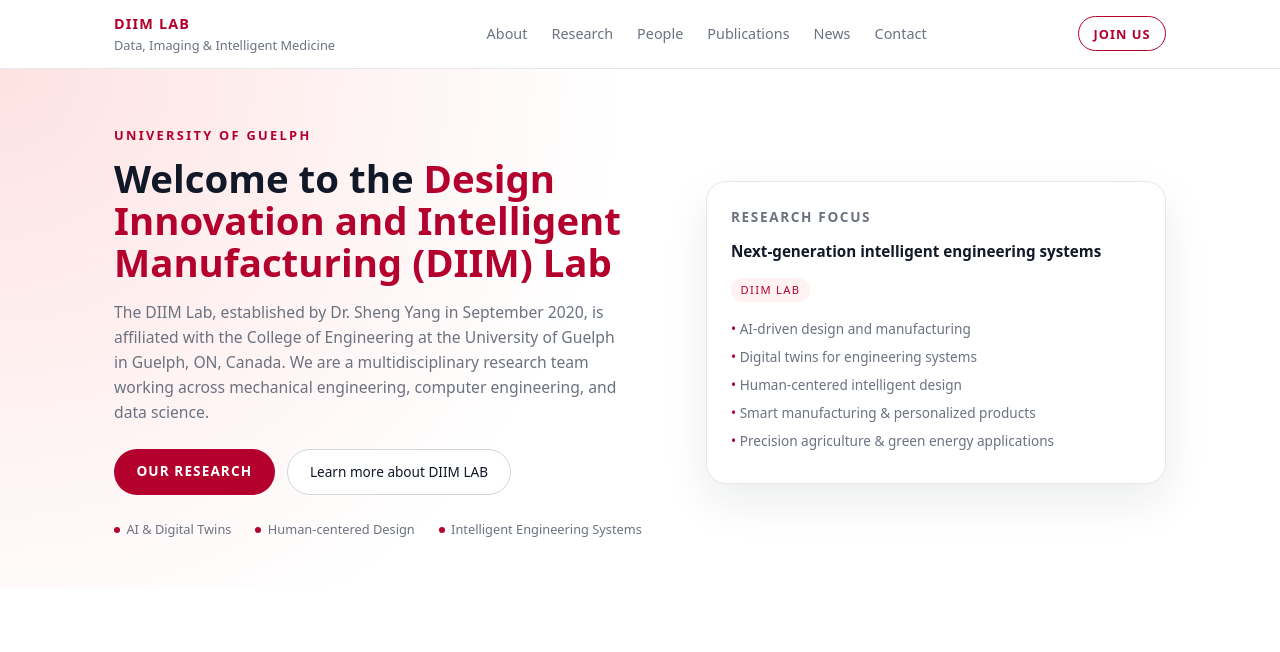
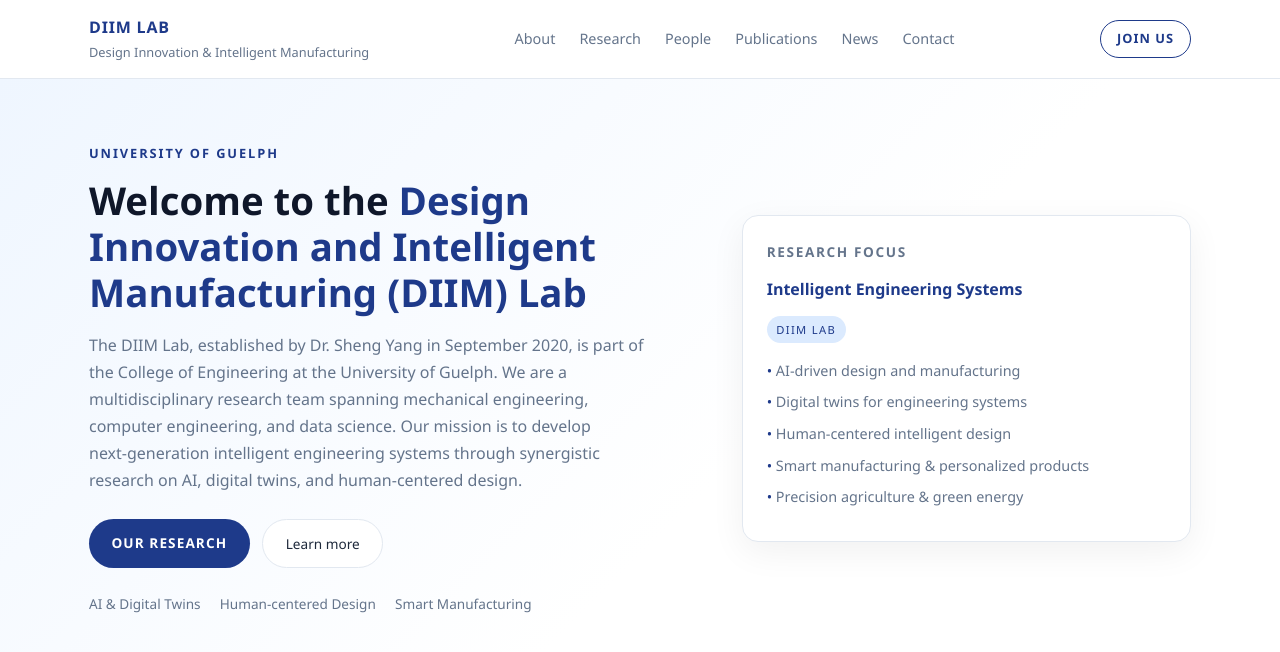
Before and after one commit to alirezanaseri2000/my-lab-site, a plain HTML site: page index.html in a window 1280 px wide. Drawn offline with Linux system fonts and the light colour scheme.

Commit message:
Update index.html

```diff
--- a/index.html
+++ b/index.html
@@ -2,30 +2,31 @@
 <html lang="en">
 <head>
   <meta charset="UTF-8" />
-  <title>DIIM LAB | Home</title>
+  <title>DIIM LAB | Design Innovation and Intelligent Manufacturing</title>
   <meta name="viewport" content="width=device-width, initial-scale=1" />
 
-  <!-- استایل ساده اولیه، بعداً تمیزترش می‌کنیم یا می‌بریم تو فایل CSS جدا -->
   <style>
     :root {
-      --primary: #b3002d;
-      --dark: #111827;
-      --light: #f9fafb;
-      --text-main: #111827;
-      --text-muted: #6b7280;
+      --primary: #1e3a8a;      /* آبی تیره دانشگاهی */
+      --primary-light: #3b82f6;
+      --dark: #0f172a;
+      --light: #f8fafc;
+      --text-main: #1e293b;
+      --text-muted: #64748b;
+      --border: #e2e8f0;
     }
 
     * {
-      box-sizing: border-box;
       margin: 0;
       padding: 0;
-      font-family: system-ui, -apple-system, BlinkMacSystemFont, "Segoe UI", sans-serif;
+      box-sizing: border-box;
+      font-family: "Segoe UI", system-ui, sans-serif;
     }
 
     body {
       background: #ffffff;
       color: var(--text-main);
-      line-height: 1.6;
+      line-height: 1.7;
     }
 
     a {
@@ -33,40 +34,35 @@
       color: inherit;
     }
 
-    /* هدر بالا */
+    /* ---------------- HEADER ---------------- */
     header {
       position: sticky;
       top: 0;
       z-index: 10;
       background: rgba(255, 255, 255, 0.95);
       backdrop-filter: blur(10px);
-      border-bottom: 1px solid #e5e7eb;
+      border-bottom: 1px solid var(--border);
     }
 
     .container {
-      max-width: 1100px;
+      max-width: 1150px;
       margin: 0 auto;
       padding: 0 1.5rem;
     }
 
     .nav {
       display: flex;
+      justify-content: space-between;
       align-items: center;
-      justify-content: space-between;
-      padding: 0.75rem 0;
-    }
-
-    .logo {
-      display: flex;
-      flex-direction: column;
+      padding: 0.9rem 0;
     }
 
     .logo-title {
+      font-size: 1rem;
       font-weight: 800;
-      letter-spacing: 0.08em;
-      font-size: 0.9rem;
+      color: var(--primary);
+      letter-spacing: 0.05em;
       text-transform: uppercase;
-      color: var(--primary);
     }
 
     .logo-subtitle {
@@ -90,7 +86,7 @@
     }
 
     .nav-cta {
-      padding: 0.4rem 0.9rem;
+      padding: 0.45rem 1rem;
       border-radius: 999px;
       border: 1px solid var(--primary);
       color: var(--primary);
@@ -105,15 +101,15 @@
       color: #fff;
     }
 
-    /* سکشن هیرو */
+    /* ---------------- HERO ---------------- */
     .hero {
-      padding: 3.5rem 0 3rem;
-      background: radial-gradient(circle at top left, #fee2e2 0, #ffffff 45%);
+      padding: 4rem 0 3rem;
+      background: linear-gradient(135deg, #eff6ff 0%, #ffffff 60%);
     }
 
     .hero-inner {
       display: grid;
-      grid-template-columns: minmax(0, 3fr) minmax(0, 2.5fr);
+      grid-template-columns: 3fr 2.2fr;
       gap: 2.5rem;
       align-items: center;
     }
@@ -121,18 +117,18 @@
     .hero-kicker {
       font-size: 0.8rem;
       text-transform: uppercase;
-      letter-spacing: 0.18em;
+      letter-spacing: 0.15em;
       color: var(--primary);
       font-weight: 700;
-      margin-bottom: 0.75rem;
+      margin-bottom: 0.8rem;
     }
 
     .hero-title {
       font-size: 2.4rem;
       font-weight: 800;
-      line-height: 1.1;
+      line-height: 1.2;
+      color: var(--dark);
       margin-bottom: 1rem;
-      color: var(--dark);
     }
 
     .hero-highlight {
@@ -140,23 +136,22 @@
     }
 
     .hero-subtitle {
-      font-size: 0.98rem;
+      font-size: 1rem;
       color: var(--text-muted);
-      max-width: 32rem;
+      max-width: 35rem;
       margin-bottom: 1.5rem;
     }
 
     .hero-actions {
       display: flex;
-      flex-wrap: wrap;
-      gap: 0.75rem;
+      gap: 0.8rem;
       margin-bottom: 1.5rem;
     }
 
     .btn-primary {
       background: var(--primary);
       color: #fff;
-      padding: 0.7rem 1.4rem;
+      padding: 0.75rem 1.4rem;
       border-radius: 999px;
       font-size: 0.85rem;
       font-weight: 600;
@@ -165,13 +160,13 @@
     }
 
     .btn-primary:hover {
-      opacity: 0.9;
+      background: var(--primary-light);
     }
 
     .btn-secondary {
       border-radius: 999px;
-      border: 1px solid #d1d5db;
-      padding: 0.7rem 1.4rem;
+      border: 1px solid var(--border);
+      padding: 0.75rem 1.4rem;
       font-size: 0.85rem;
       font-weight: 500;
       color: var(--text-main);
@@ -186,15 +181,9 @@
     .hero-meta {
       display: flex;
       flex-wrap: wrap;
-      gap: 1.5rem;
-      font-size: 0.8rem;
+      gap: 1.2rem;
+      font-size: 0.85rem;
       color: var(--text-muted);
-    }
-
-    .hero-meta span {
-      display: inline-flex;
-      align-items: center;
-      gap: 0.4rem;
     }
 
     .hero-meta-dot {
@@ -204,13 +193,13 @@
       background: var(--primary);
     }
 
-    /* ستون سمت راست هیرو (گرافیک ساده) */
+    /* ---------------- HERO PANEL ---------------- */
     .hero-panel {
-      border-radius: 1.25rem;
-      border: 1px solid #e5e7eb;
+      border-radius: 1rem;
+      border: 1px solid var(--border);
       background: #ffffff;
       padding: 1.5rem;
-      box-shadow: 0 18px 45px rgba(15, 23, 42, 0.08);
+      box-shadow: 0 10px 35px rgba(0, 0, 0, 0.06);
     }
 
     .hero-panel-title {
@@ -223,9 +212,10 @@
     }
 
     .hero-panel-main {
-      font-size: 0.95rem;
+      font-size: 1rem;
       font-weight: 600;
       margin-bottom: 0.75rem;
+      color: var(--primary);
     }
 
     .hero-panel-tag {
@@ -233,21 +223,21 @@
       font-size: 0.7rem;
       text-transform: uppercase;
       letter-spacing: 0.12em;
-      padding: 0.2rem 0.6rem;
+      padding: 0.25rem 0.6rem;
       border-radius: 999px;
-      background: #fef2f2;
+      background: #dbeafe;
       color: var(--primary);
       margin-bottom: 1rem;
     }
 
     .hero-panel-list {
       list-style: none;
-      font-size: 0.85rem;
+      font-size: 0.9rem;
       color: var(--text-muted);
     }
 
     .hero-panel-list li {
-      margin-bottom: 0.4rem;
+      margin-bottom: 0.45rem;
     }
 
     .hero-panel-list li::before {
@@ -255,34 +245,26 @@
       color: var(--primary);
     }
 
-    @media (max-width: 800px) {
+    @media (max-width: 850px) {
       .hero-inner {
         grid-template-columns: 1fr;
       }
-
       .nav-links {
-        display: none; /* فعلاً برای موبایل ساده‌اش می‌کنیم */
-      }
-
-      .hero {
-        padding-top: 2.5rem;
-      }
-
-      .hero-title {
-        font-size: 2rem;
+        display: none;
       }
     }
   </style>
 </head>
+
 <body>
 
-  <!-- هدر -->
+  <!-- HEADER -->
   <header>
     <div class="container">
       <nav class="nav">
-        <div class="logo">
-          <span class="logo-title">DIIM LAB</span>
-          <span class="logo-subtitle">Data, Imaging & Intelligent Medicine</span>
+        <div>
+          <div class="logo-title">DIIM LAB</div>
+          <div class="logo-subtitle">Design Innovation & Intelligent Manufacturing</div>
         </div>
 
         <div class="nav-links">
@@ -299,9 +281,10 @@
     </div>
   </header>
 
-  <!-- سکشن هیرو -->
+  <!-- HERO -->
   <section class="hero">
     <div class="container hero-inner">
+
       <div>
         <div class="hero-kicker">University of Guelph</div>
 
@@ -310,27 +293,28 @@
         </h1>
 
         <p class="hero-subtitle">
-        The DIIM Lab, established by Dr. Sheng Yang in September 2020, is affiliated with the College of Engineering at the University of Guelph in Guelph, ON, Canada.
-        We are a multidisciplinary research team working across mechanical engineering, computer engineering, and data science.
+          The DIIM Lab, established by Dr. Sheng Yang in September 2020, is part of the College of Engineering at the University of Guelph.
+          We are a multidisciplinary research team spanning mechanical engineering, computer engineering, and data science.
+          Our mission is to develop next‑generation intelligent engineering systems through synergistic research on AI, digital twins, and human‑centered design.
         </p>
 
         <div class="hero-actions">
           <a href="#research" class="btn-primary">Our research</a>
-        <a href="#about" class="btn-secondary">Learn more about DIIM LAB</a>
+          <a href="#about" class="btn-secondary">Learn more</a>
         </div>
 
         <div class="hero-meta">
           <span><span class="hero-meta-dot"></span> AI & Digital Twins</span>
           <span><span class="hero-meta-dot"></span> Human-centered Design</span>
-        <span><span class="hero-meta-dot"></span> Intelligent Engineering Systems</span>
+          <span><span class="hero-meta-dot"></span> Smart Manufacturing</span>
         </div>
       </div>
 
       <aside class="hero-panel">
-      <div class="hero-panel-title">Research focus</div>
+        <div class="hero-panel-title">Research Focus</div>
 
         <div class="hero-panel-main">
-        Next-generation intelligent engineering systems
+          Intelligent Engineering Systems
         </div>
 
         <div class="hero-panel-tag">DIIM LAB</div>
@@ -340,14 +324,12 @@
           <li>Digital twins for engineering systems</li>
           <li>Human-centered intelligent design</li>
           <li>Smart manufacturing & personalized products</li>
-        <li>Precision agriculture & green energy applications</li>
+          <li>Precision agriculture & green energy</li>
         </ul>
       </aside>
+
     </div>
   </section>
 
-
-  <!-- اینجا بعداً سکشن‌های بعدی (About, Research, People, ...) رو اضافه می‌کنیم -->
-
 </body>
 </html>
```
Lines whose indentation alone changed are shown as unchanged.
